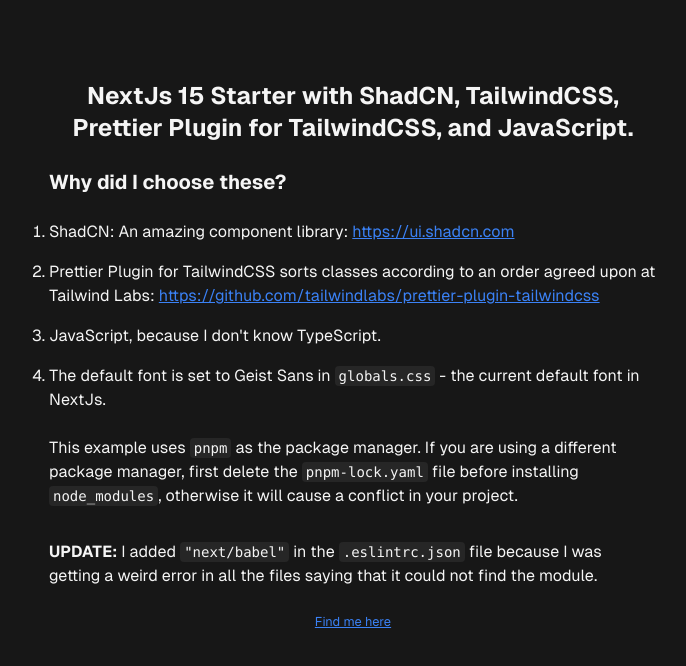
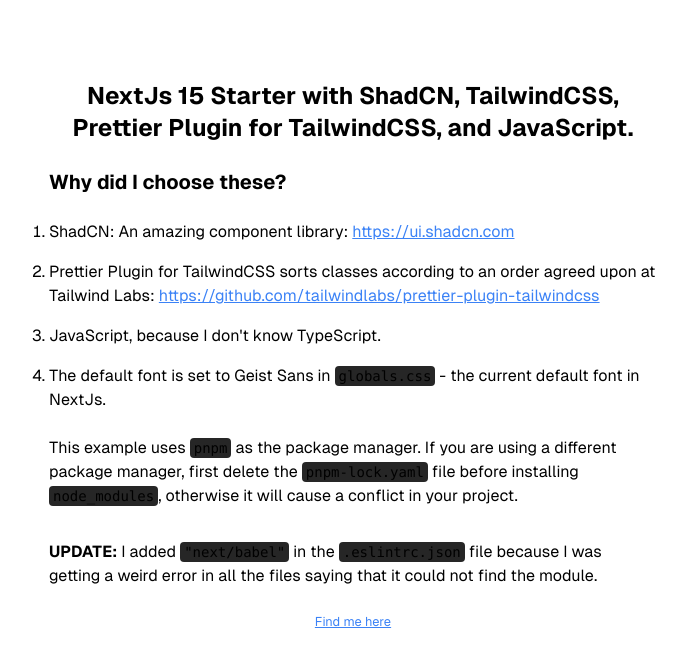
Before and after one commit to SankThomas/recipe-sharing-app, a Next.js app: page / in a window 1280 px wide. Shown: the top 666 px of the page, without its empty margins (287-973 px from the left). Built offline with nearby package versions, Linux system fonts and the light colour scheme.

Commit message:
remove default styles on body

```diff
--- a/app/globals.css
+++ b/app/globals.css
@@ -66,7 +66,4 @@
   * {
     @apply border-border;
   }
-  body {
-    @apply bg-neutral-900 text-neutral-100;
-  }
 }
```
